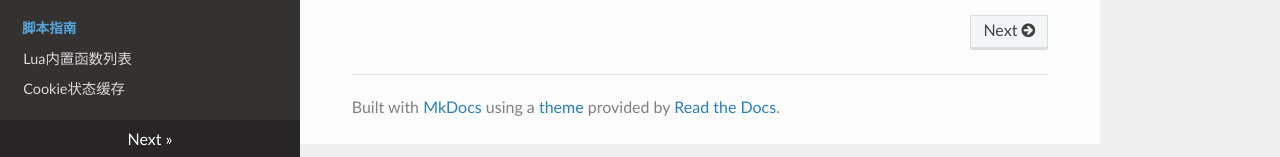
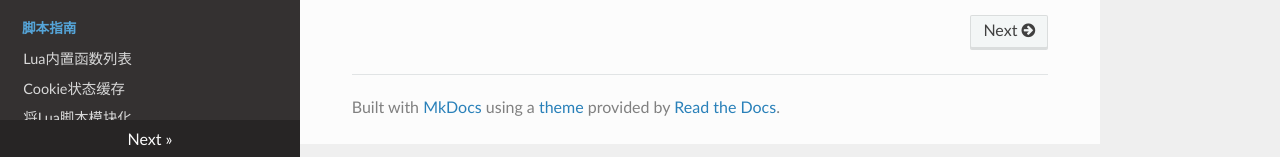
Before and after one commit to mr-kelly/KSFramework, an MkDocs documentation site: the page built from docs/index.md, in a window 1280 px wide. Shown: the part 740-897 px from the top of the page. Built offline with MkDocs 1.6.1, drawn with Linux system fonts in a browser that asks for light colours; nearby versions of some CDN libraries; old or Windows-style settings are respelled for this version of MkDocs.

Commit message:
module-lua

```diff
--- a/mkdocs.yml
+++ b/mkdocs.yml
@@ -31,6 +31,7 @@
 
     - [scripting/functions.md, "脚本指南", "Lua内置函数列表"]
     - [scripting/cookie.md, "脚本指南", "Cookie状态缓存"]
+    - [scripting/lua-module.md, "脚本指南", "将Lua脚本模块化"]
 
     - [hotreload/setting.md, "热重载", "配置表热重载"]
     - [hotreload/assetbundle.md, "热重载", "Asset Bundle热重载"]
```
